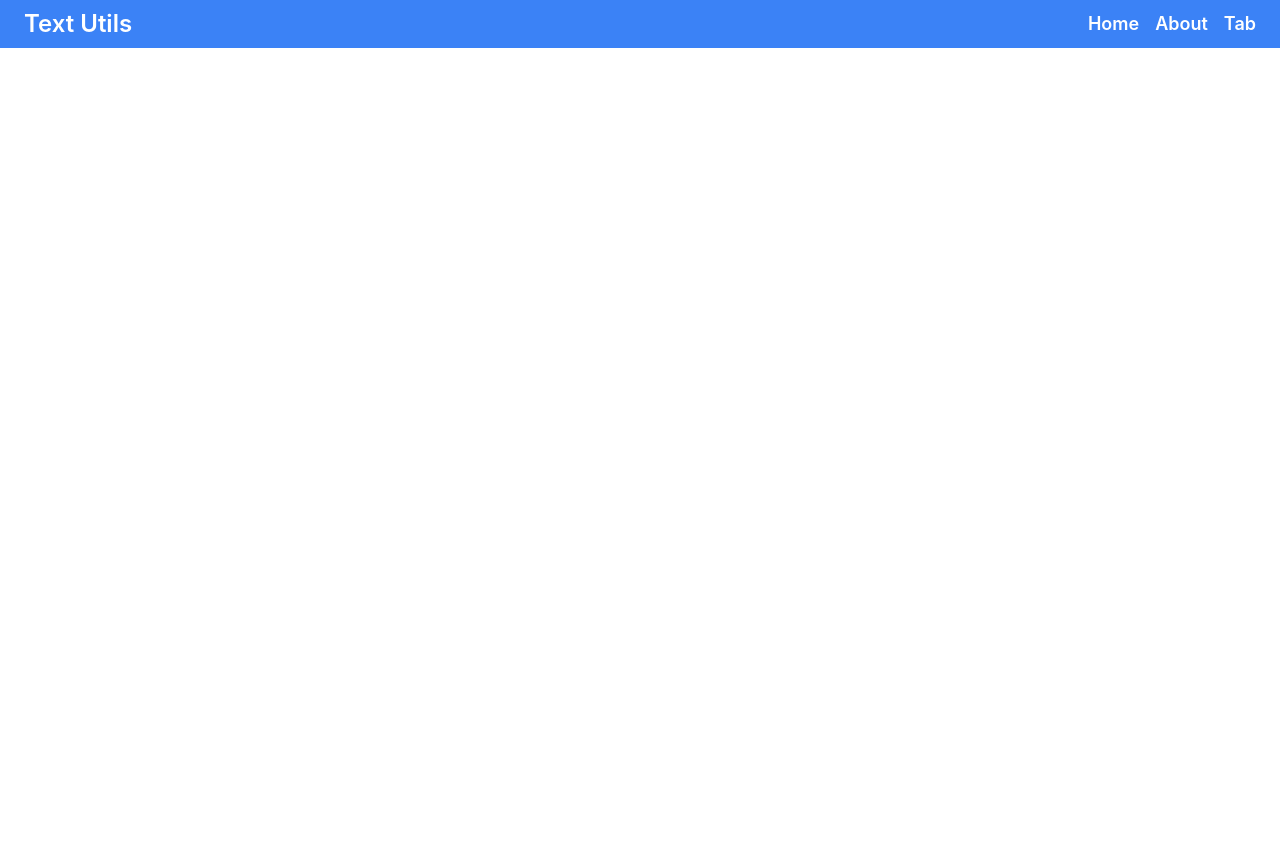
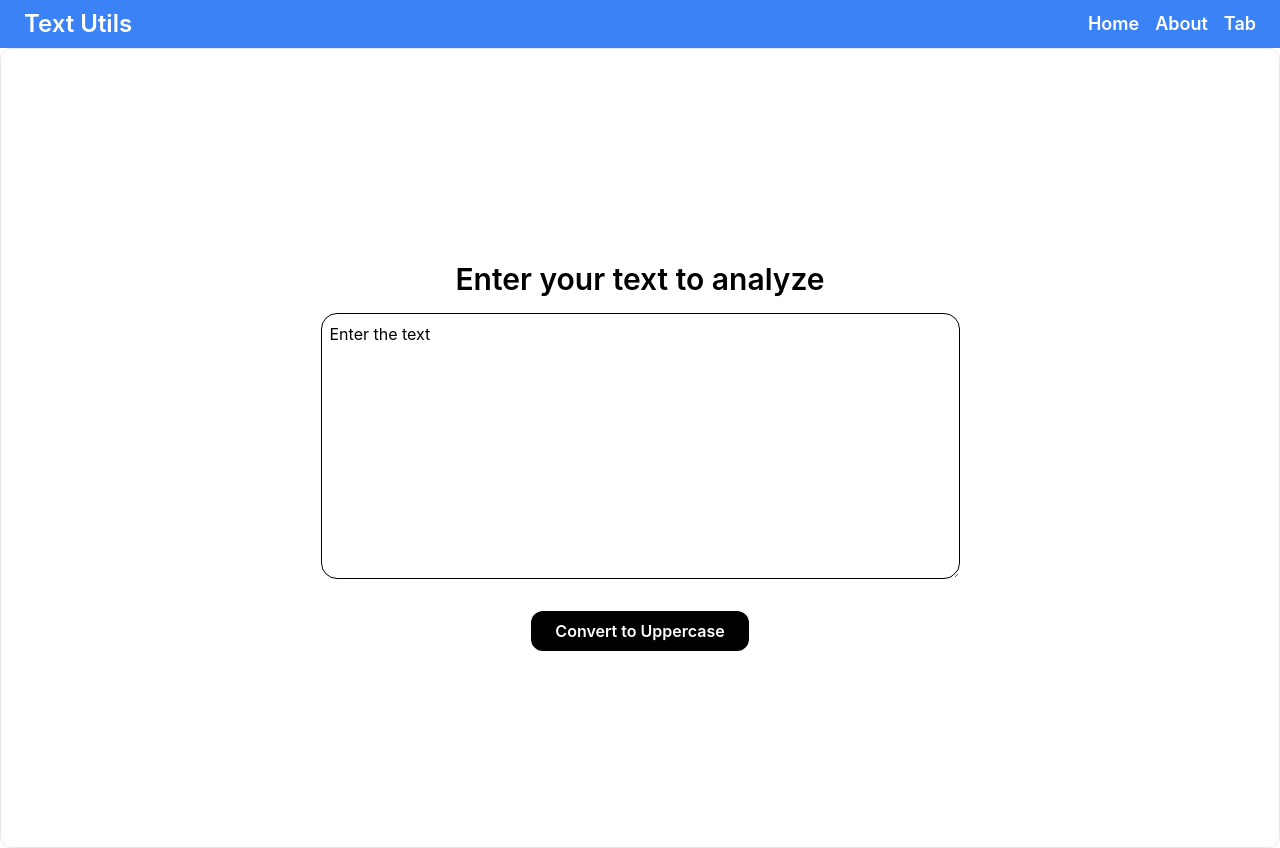
Before and after one commit to nishadbhujbal/CWH_TextUtils, a React (Create React App) app: page / in a window 1280 px wide. Before the commit the page ends 800 px from the top, so only its background shows below. Built offline with nearby package versions, Linux system fonts and the light colour scheme.

Commit message:
First Commit

```diff
--- a/src/App.js
+++ b/src/App.js
@@ -1,24 +1,12 @@
 import "./App.css";
+import Navbar from "./components/Navbar";
+import TextForm from "./components/TextForm";
 
 function App() {
   return (
     <>
-      <nav className="flex justify-between items-center w-full bg-blue-500 p-2 px-6 text-white  ">
-        <div id="name" className="font-semibold text-2xl">
-          Text Utils
-        </div>
-        <ul id="menuItems" className="flex gap-4 text-lg font-semibold">
-          <li>
-            <a href="/">Home</a>
-          </li>
-          <li>
-            <a href="/">About</a>
-          </li>
-          <li>
-            <a href="/">Tab</a>
-          </li>
-        </ul>
-      </nav>
+      <Navbar title="Text Utils" />
+      <TextForm heading="Enter your text to analyze" />
     </>
   );
 }
--- /dev/null
+++ b/src/components/Navbar.js
@@ -0,0 +1,28 @@
+import PropTypes from "prop-types";
+
+function Navbar(props) {
+  return (
+    <>
+      <nav className="flex justify-between items-center w-full bg-blue-500 p-2 px-6 text-white  ">
+        <div id="name" className="font-semibold text-2xl">
+          {props.title}
+        </div>
+        <ul id="menuItems" className="flex gap-4 text-lg font-semibold">
+          <li>
+            <a href="/">Home</a>
+          </li>
+          <li>
+            <a href="/">About</a>
+          </li>
+          <li>
+            <a href="/">Tab</a>
+          </li>
+        </ul>
+      </nav>
+    </>
+  );
+}
+
+Navbar.defaultProps = { title: "Set title" };
+
+export default Navbar;
--- /dev/null
+++ b/src/components/TextForm.js
@@ -0,0 +1,36 @@
+import { useState } from "react";
+
+function TextForm(props) {
+  const [text, setText] = useState("Enter the text");
+  const handleUpClick = () => {
+    let newText = text.toUpperCase();
+    setText(newText);
+  };
+
+  const handleOnChange = (event) => {
+    console.log("On Change");
+    setText(event.target.value);
+  };
+  return (
+    <>
+      <div className="border rounded-xl h-dvh flex flex-col items-center justify-center">
+        <h1 className="text-3xl my-4 font-semibold">{props.heading}</h1>
+        <textarea
+          name="text"
+          id="myBox"
+          className="border border-black rounded-2xl w-1/2 h-1/3 p-2"
+          placeholder="Enter your text"
+          value={text}
+          onChange={handleOnChange}
+        ></textarea>
+        <button
+          className="rounded-xl font-semibold text-white bg-black px-6 py-2 mt-8"
+          onClick={handleUpClick}
+        >
+          Convert to Uppercase
+        </button>
+      </div>
+    </>
+  );
+}
+export default TextForm;
```
